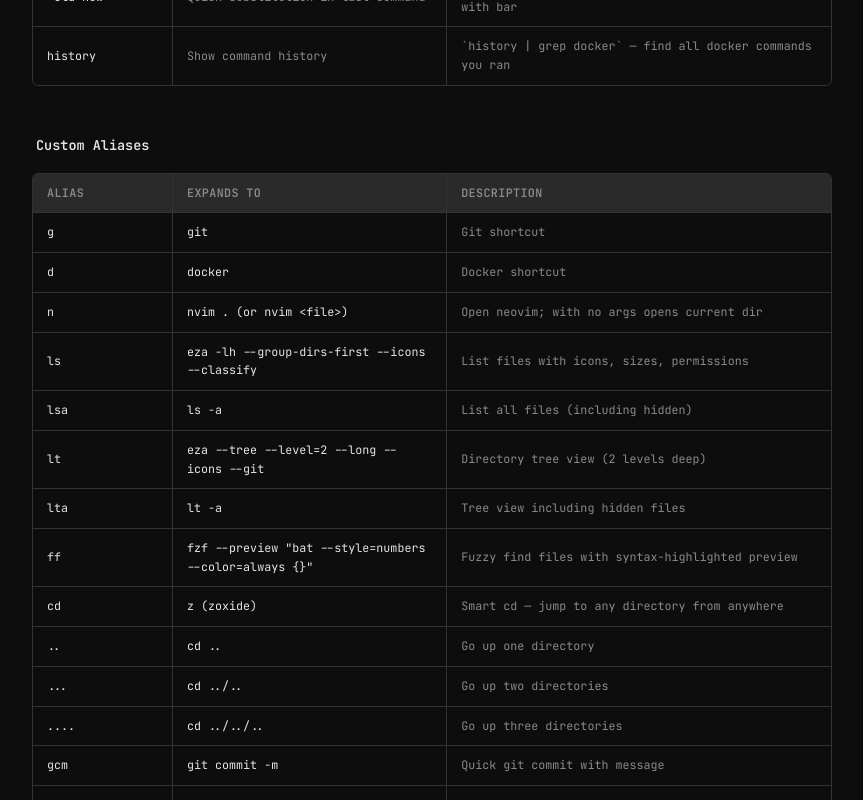
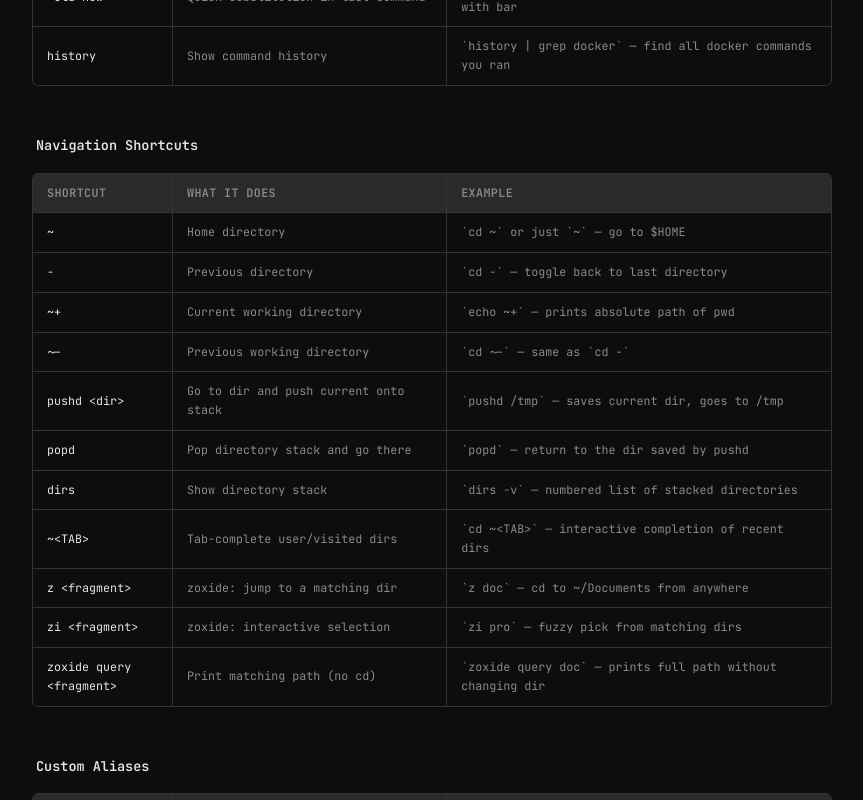
Before and after one commit to alivinshiva/zsh-setup, a React (Vite) app in the folder ui/: page / in a window 1280 px wide. Shown: the part 4300-5100 px from the top of the page, without its empty margins (208-1071 px from the left). Built offline with nearby package versions, Linux system fonts and the light colour scheme.

Commit message:
Add Navigation Shortcuts table to Usage Guide

```diff
--- a/ui/src/App.jsx
+++ b/ui/src/App.jsx
@@ -66,6 +66,20 @@ const customAliases = [
   { alias: 'gcm', cmd: 'git commit -m', desc: 'Quick git commit with message' },
   { alias: 'gcam', cmd: 'git commit -a -m', desc: 'Stage all + commit with message' },
   { alias: 'gcad', cmd: 'git commit -a --amend', desc: 'Stage all + amend last commit' },
+]
+
+const navShortcuts = [
+  { cmd: '~', desc: 'Home directory', example: '`cd ~` or just `~` — go to $HOME' },
+  { cmd: '-', desc: 'Previous directory', example: '`cd -` — toggle back to last directory' },
+  { cmd: '~+', desc: 'Current working directory', example: '`echo ~+` — prints absolute path of pwd' },
+  { cmd: '~-', desc: 'Previous working directory', example: '`cd ~-` — same as `cd -`' },
+  { cmd: 'pushd <dir>', desc: 'Go to dir and push current onto stack', example: '`pushd /tmp` — saves current dir, goes to /tmp' },
+  { cmd: 'popd', desc: 'Pop directory stack and go there', example: '`popd` — return to the dir saved by pushd' },
+  { cmd: 'dirs', desc: 'Show directory stack', example: '`dirs -v` — numbered list of stacked directories' },
+  { cmd: '~<TAB>', desc: 'Tab-complete user/visited dirs', example: '`cd ~<TAB>` — interactive completion of recent dirs' },
+  { cmd: 'z <fragment>', desc: 'zoxide: jump to a matching dir', example: '`z doc` — cd to ~/Documents from anywhere' },
+  { cmd: 'zi <fragment>', desc: 'zoxide: interactive selection', example: '`zi pro` — fuzzy pick from matching dirs' },
+  { cmd: 'zoxide query <fragment>', desc: 'Print matching path (no cd)', example: '`zoxide query doc` — prints full path without changing dir' },
 ]
 
 const testimonials = [
@@ -275,6 +289,24 @@ function App() {
           </div>
 
           <div className="usage-category">
+            <h3 className="usage-category-title">Navigation Shortcuts</h3>
+            <div className="usage-table">
+              <div className="usage-row usage-head">
+                <span className="usage-cell cmd">Shortcut</span>
+                <span className="usage-cell desc">What it does</span>
+                <span className="usage-cell example">Example</span>
+              </div>
+              {navShortcuts.map((s, i) => (
+                <div key={i} className="usage-row">
+                  <span className="usage-cell cmd"><code>{s.cmd}</code></span>
+                  <span className="usage-cell desc">{s.desc}</span>
+                  <span className="usage-cell example">{s.example}</span>
+                </div>
+              ))}
+            </div>
+          </div>
+
+          <div className="usage-category">
             <h3 className="usage-category-title">Custom Aliases</h3>
             <div className="usage-table">
               <div className="usage-row usage-head">
```
